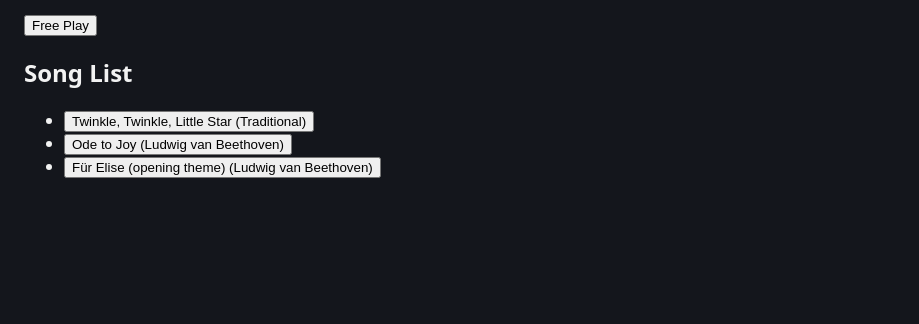
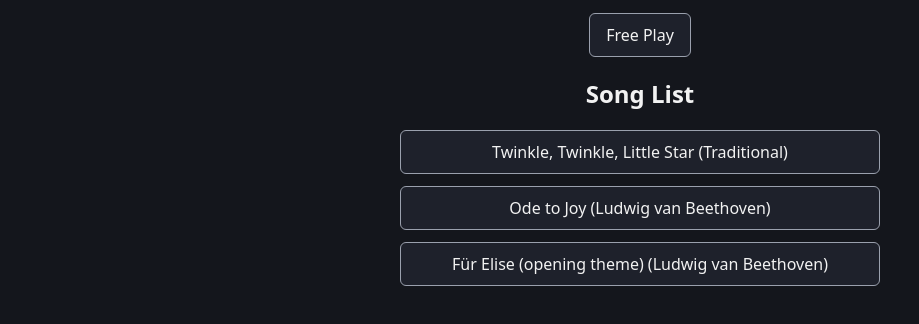
Before and after one commit to mariano-fu/pianoTrainer, a plain HTML site: page index.html in a window 1280 px wide. Shown: the part 62-386 px from the top of the page, without its empty margins (0-919 px from the left). Drawn offline with Linux system fonts and the light colour scheme.

Commit message:
style menu, results screen and buttons

```diff
--- a/css/style.css
+++ b/css/style.css
@@ -33,6 +33,48 @@ main {
     padding: 0 24px 24px;
 }
 
+#menu-screen,
+#results-screen {
+    max-width: 480px;
+    margin: 0 auto;
+    text-align: center;
+}
+
+#song-list {
+    margin: 0;
+    padding: 0;
+    list-style: none;
+}
+
+#song-list li {
+    margin-bottom: 12px;
+}
+
+#menu-screen button,
+#results-screen button,
+#hud button {
+    padding: 10px 16px;
+    border: 1px solid var(--muted);
+    border-radius: 6px;
+    background-color: var(--panel);
+    color: var(--text);
+    font: inherit;
+    cursor: pointer;
+}
+
+#menu-screen button:hover,
+#results-screen button:hover,
+#hud button:hover {
+    border-color: var(--accent);
+}
+
+#song-list button {
+    width: 100%;
+}
+
+#results-screen button {
+    margin: 8px 4px 0;
+}
 
 #keyboard {
     display: flex;
```
